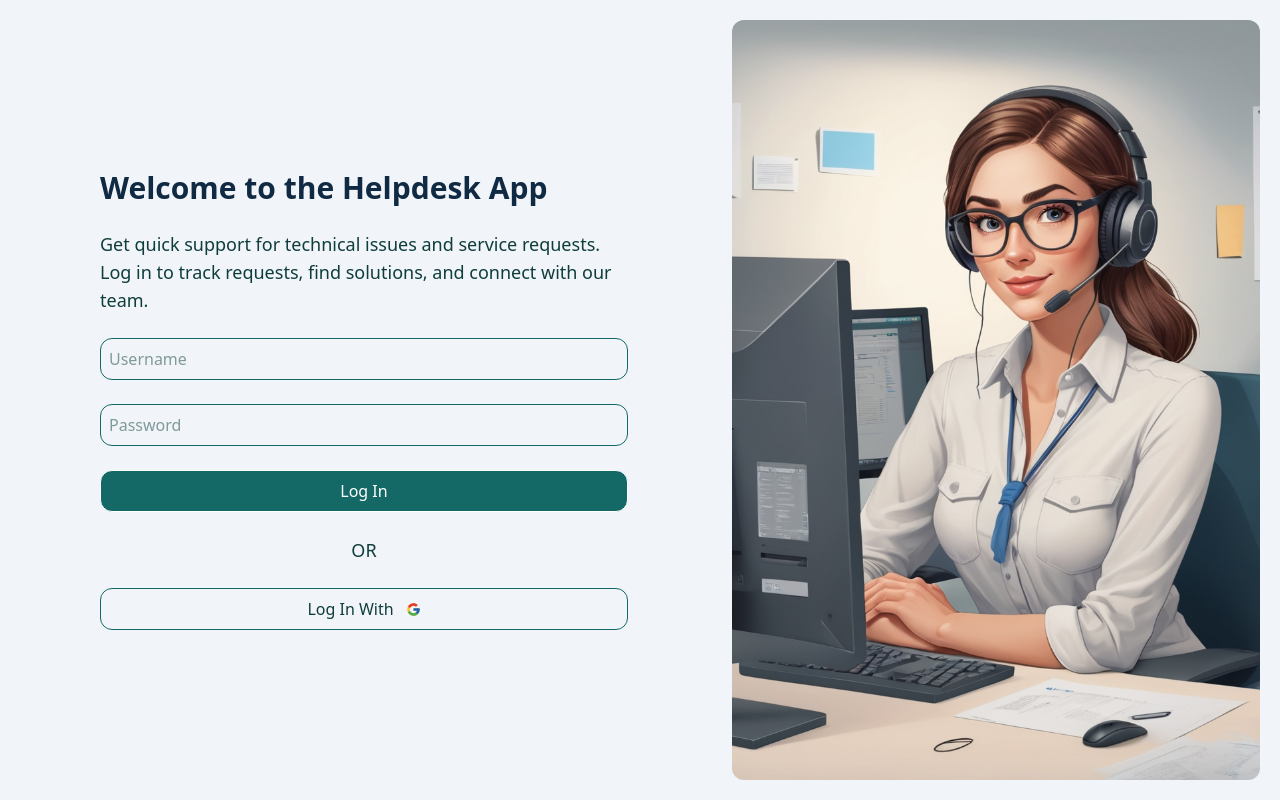
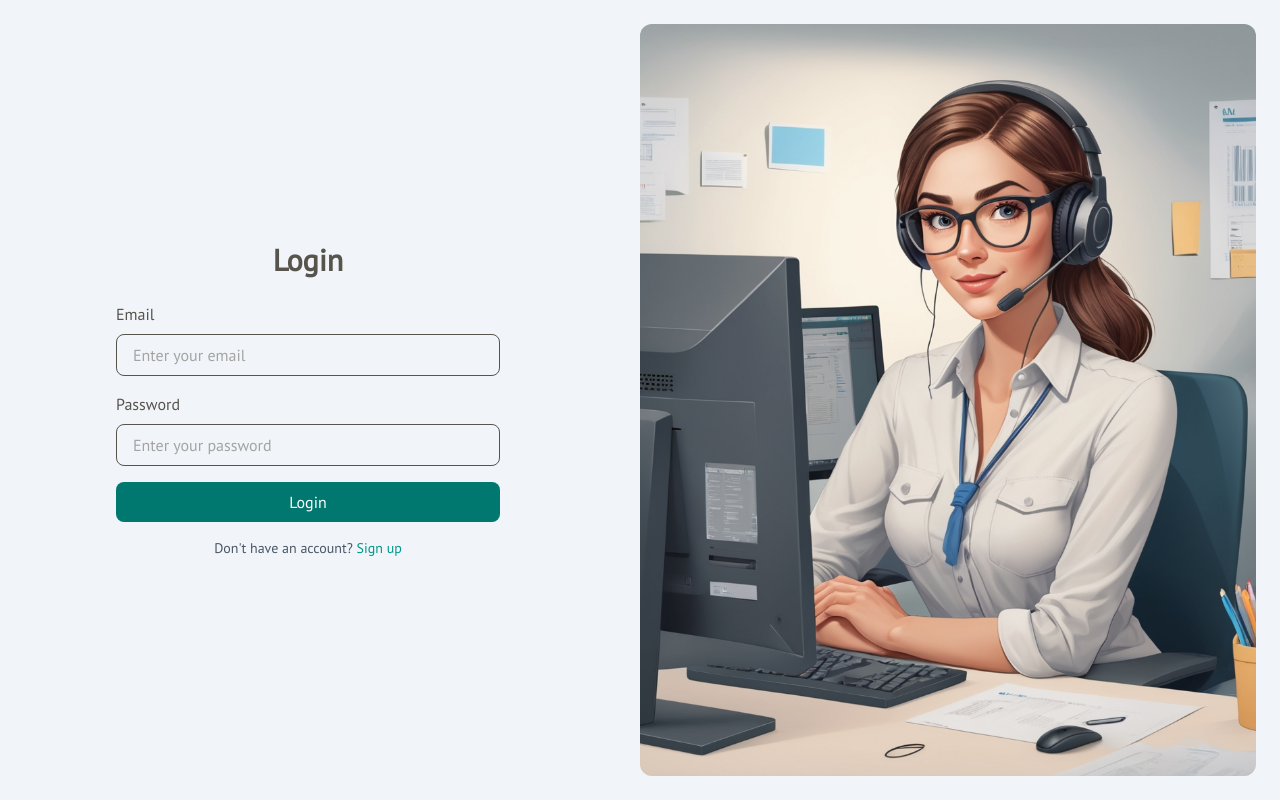
Before and after one commit to noel-ngona/helpdesk-frontend, a Vue app: page /login in a window 1280 px wide. Built offline with nearby package versions, Linux system fonts and the light colour scheme.

Commit message:
refactor : changed login page design

```diff
--- a/index.html
+++ b/index.html
@@ -7,7 +7,7 @@
     <title>Vite App</title>
   </head>
   <body>
-    <div id="app" class="bg-slate-100 text-helpdesk-dark-green"></div>
+    <div id="app" class="bg-slate-100 text-stone-600 font-secondary"></div>
     <script type="module" src="/src/main.ts"></script>
   </body>
 </html>
--- a/src/assets/main.css
+++ b/src/assets/main.css
@@ -1,8 +1,14 @@
 
 @import "tailwindcss";
 
+@font-face {
+  font-family: "helpdesk-font";
+  src: url("./fonts/PTSans-Regular.ttf");
+}
 @theme {
   --color-helpdesk-green : oklch(47.04% 0.0749 192.44);
   --color-helpdesk-blue : oklch(27.85% 0.0564 249.75);
   --color-helpdesk-dark-green : oklch(32.94% 0.0485 192.97);
+  --font-secondary: "helpdesk-font", helvetica, arial, sans-serif;
+
 }
--- a/src/views/LoginView.vue
+++ b/src/views/LoginView.vue
@@ -4,27 +4,44 @@ import helpdeskAssistant from '@/assets/images/helpdesk_assistant.jpg'
 </script>
 
 <template>
-  <div class="h-screen flex p-5 gap-6">
-    <div class="flex-1 justify-center flex flex-col gap-6 px-20">
-      <h1 class="text-3xl text-helpdesk-blue font-bold">Welcome to the Helpdesk App</h1>
-      <p class="text-lg ">
-        Get quick support for technical issues and service requests. Log in to track requests, find solutions, and connect with our team.
-      </p>
-      <form class="flex flex-col gap-6 ">
-        <input type="text" name="username" placeholder="Username" class="w-full border border-helpdesk-green p-2 rounded-xl" />
-        <input type="password" name="password" placeholder="Password" class="w-full border border-helpdesk-green p-2 rounded-xl" />
-        <button type="submit" class="w-full border bg-helpdesk-green text-white p-2 rounded-xl">Log In</button>
-      </form>
-      <h1 class="text-lg text-center">OR</h1>
-      <button type="submit" class="w-full border border-helpdesk-green p-2 rounded-xl flex gap-3 items-center justify-center">
-        <div>Log In With</div>
-        <svg xmlns="http://www.w3.org/2000/svg" x="0px" y="0px" width="15" height="15" viewBox="0 0 48 48">
-          <path fill="#fbc02d" d="M43.611,20.083H42V20H24v8h11.303c-1.649,4.657-6.08,8-11.303,8c-6.627,0-12-5.373-12-12	s5.373-12,12-12c3.059,0,5.842,1.154,7.961,3.039l5.657-5.657C34.046,6.053,29.268,4,24,4C12.955,4,4,12.955,4,24s8.955,20,20,20	s20-8.955,20-20C44,22.659,43.862,21.35,43.611,20.083z"></path><path fill="#e53935" d="M6.306,14.691l6.571,4.819C14.655,15.108,18.961,12,24,12c3.059,0,5.842,1.154,7.961,3.039	l5.657-5.657C34.046,6.053,29.268,4,24,4C16.318,4,9.656,8.337,6.306,14.691z"></path><path fill="#4caf50" d="M24,44c5.166,0,9.86-1.977,13.409-5.192l-6.19-5.238C29.211,35.091,26.715,36,24,36	c-5.202,0-9.619-3.317-11.283-7.946l-6.522,5.025C9.505,39.556,16.227,44,24,44z"></path><path fill="#1565c0" d="M43.611,20.083L43.595,20L42,20H24v8h11.303c-0.792,2.237-2.231,4.166-4.087,5.571	c0.001-0.001,0.002-0.001,0.003-0.002l6.19,5.238C36.971,39.205,44,34,44,24C44,22.659,43.862,21.35,43.611,20.083z"></path>
-        </svg>
-      </button>
+  <div class="h-screen flex">
+
+
+    <!-- Right Side (Login Form) -->
+    <div class="flex-1 flex items-center justify-center ">
+      <div class="w-full max-w-md p-8">
+        <h2 class="text-3xl font-semibold text-stone-600 mb-6 text-center">Login</h2>
+
+        <form @submit.prevent="handleLogin">
+          <!-- Email Field -->
+          <div class="mb-4">
+            <label for="email" class="block font-medium mb-2">Email</label>
+            <input type="email" id="email" v-model="email" class="w-full px-4 py-2 border rounded-lg focus:outline-none focus:ring-2 focus:ring-teal-500" placeholder="Enter your email" required>
+          </div>
+
+          <!-- Password Field -->
+          <div class="mb-4">
+            <label for="password" class="block font-medium mb-2">Password</label>
+            <input type="password" id="password" v-model="password" class="w-full px-4 py-2 border rounded-lg focus:outline-none focus:ring-2 focus:ring-teal-500" placeholder="Enter your password" required>
+          </div>
+
+          <!-- Login Button -->
+          <button type="submit" class="w-full bg-teal-700 text-white py-2 rounded-lg hover:bg-teal-700 transition">Login</button>
+        </form>
+
+        <!-- Footer Links -->
+        <div class="mt-4 text-center">
+          <p class="text-sm text-gray-600">
+            Don't have an account?
+            <a href="#" class="text-teal-600 hover:underline">Sign up</a>
+          </p>
+        </div>
+      </div>
     </div>
-    <div class="flex-1 ">
-      <img class="w-full h-full rounded-xl object-cover" :src="helpdeskAssistant" alt="Blue Section Image">
+
+    <!-- Left Side (Image/Welcome Section) -->
+    <div class="flex-1 bg-cover bg-center m-6 rounded-xl hidden lg:block" :style="{ backgroundImage: `url(${helpdeskAssistant})` }">
+
     </div>
   </div>
 </template>
```
Also changed, not shown: src/assets/fonts/LexendGiga-VariableFont_wght.ttf (added), src/assets/fonts/PTSans-Regular.ttf (added).
